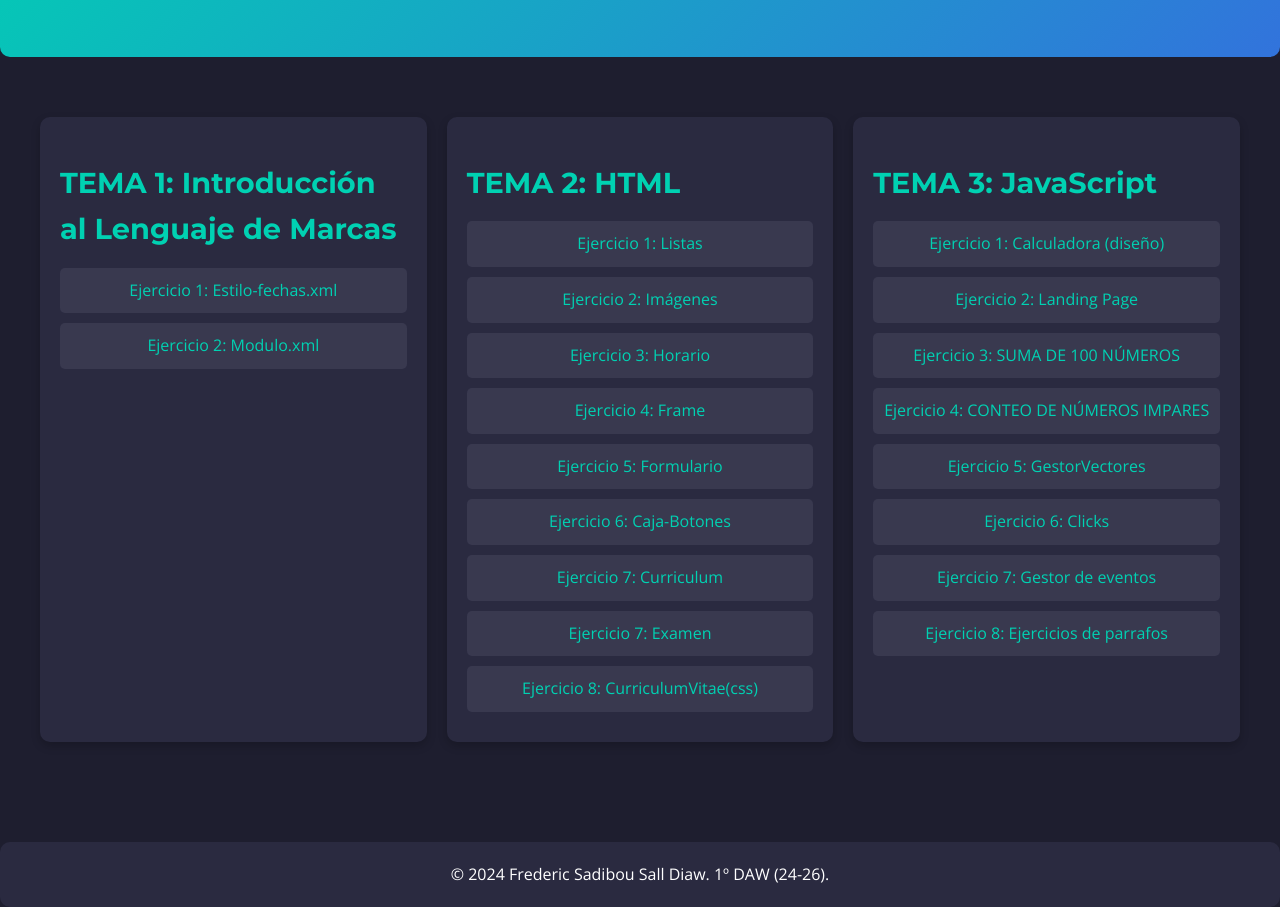
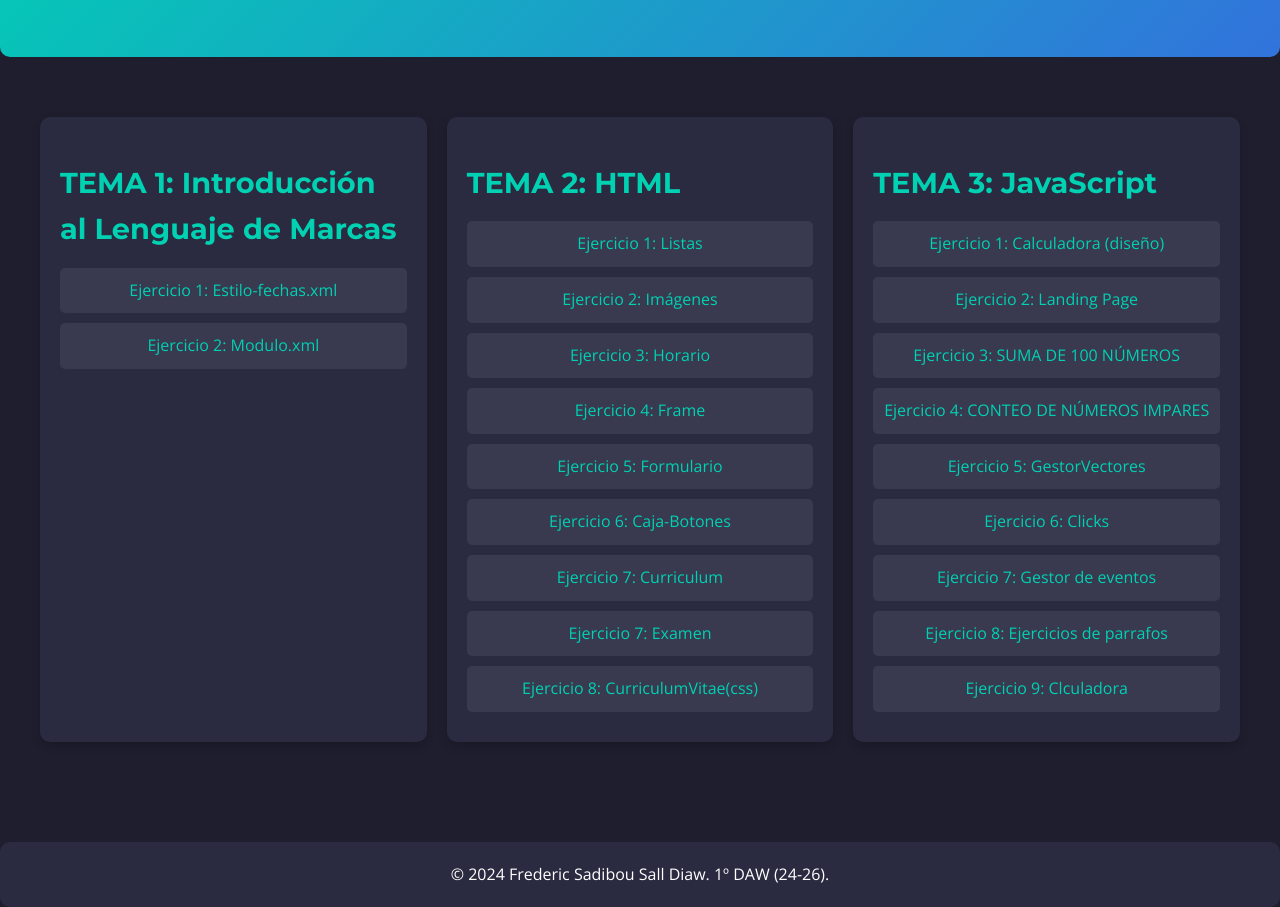
Before and after one commit to blexontop/githubpagetest1, a plain HTML site: page index.html in a window 1280 px wide. Shown: the part 181-1088 px from the top of the page. Drawn offline with nearby package versions, Linux system fonts and the light colour scheme.

Commit message:
Update index.html

```diff
--- a/index.html
+++ b/index.html
@@ -171,6 +171,7 @@
                 <a href="Clicks.html">Ejercicio 6: Clicks</a>
                 <a href="Gestor_de_eventos.html">Ejercicio 7: Gestor de eventos</a>
                 <a href="Ejercicios de parrafos.html">Ejercicio 8: Ejercicios de parrafos</a>
+                <a href="Calculadora Jquery.html">Ejercicio 9: Clculadora</a>
             </div>
         </div>
     </div>
```
